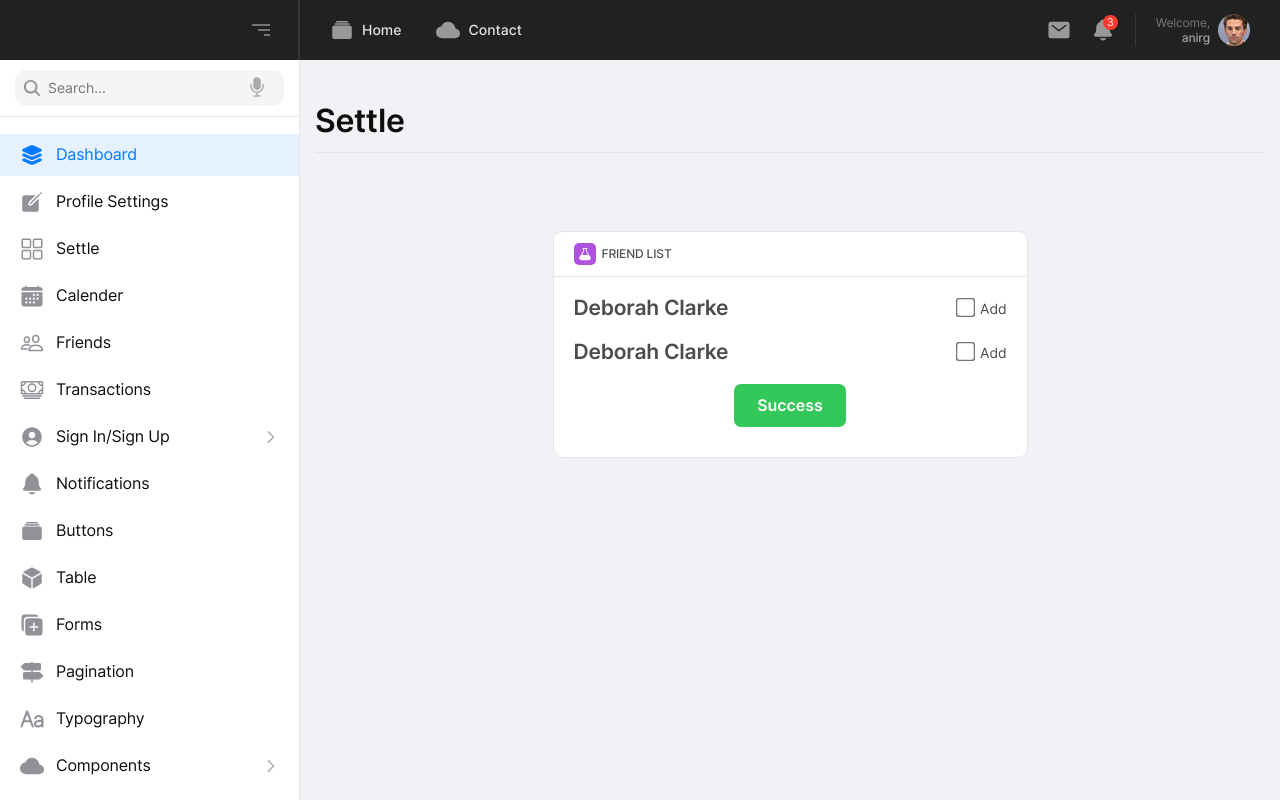
After one commit to AnirG/AAD-Project, a Flask app: page /settle.html in a window 1280 px wide. The commit adds this page. Run offline with Flask 2, Linux system fonts and the light colour scheme; a user stored in the database is signed in; some libraries are stand-ins or nearby versions.

Commit message:
finished the front-end of settle page

```diff
--- a/app/base/templates/includes/sidebar.html
+++ b/app/base/templates/includes/sidebar.html
@@ -39,6 +39,14 @@
               <span class="yoo-sidebar-link-title">
                 <span class="yoo-sidebar-link-icon yoo-style1"><ion-icon name="create"></ion-icon></span>
                 <span class="yoo-sidebar-link-text">Profile Settings</span>
+              </span>
+            </a>
+          </li>
+          <li>
+            <a href="/settle.html">
+              <span class="yoo-sidebar-link-title">
+                <span class="yoo-sidebar-link-icon yoo-style1"><ion-icon name="grid-outline"></ion-icon></span>
+                <span class="yoo-sidebar-link-text">Settle</span>
               </span>
             </a>
           </li>
--- a/app/home/templates/index.html
+++ b/app/home/templates/index.html
@@ -259,7 +259,7 @@
                   <div class="yoo-height-b15 yoo-height-lg-b15"></div>
                   <div class="yoo-table yoo-style1 yoo-type2">
                     <table class="table table-bordered">
-                      <thead>
+                      <thea d>
                         <tr>
                           <th>
                             <div class="yoo-check-mark-all">
--- /dev/null
+++ b/app/home/templates/settle.html
@@ -0,0 +1,82 @@
+{% extends "layouts/base.html" %}
+{% block stylesheets %}
+<link rel="stylesheet" type="text/css" href="/static/assets/css/jqvmap.min.css" />
+<link rel="stylesheet" type="text/css" href="/static/assets/css/friends.css" />
+<link rel="stylesheet" type="text/css" href="/static/assets/css/settle.css" />
+{% endblock stylesheets %}
+<{% block content %}
+<style>
+    .checkbox-2x {
+        transform: scale(1.5);
+        -webkit-transform: scale(1.5);
+        margin: 4px;
+    }
+</style>
+<div class="yoo-height-b30 yoo-height-lg-b30"></div>
+<div class="container">
+  <div class="yoo-uikits-heading">
+    <h2 class="yoo-uikits-title">Settle</h2>
+  </div>
+</div>
+<div class="yoo-height-b30 yoo-height-lg-b30"></div>
+<div class="row">
+    <div class="col-lg-3 "></div>
+    <div class="col-lg-6 my-5">
+        <div class="yoo-card yoo-style1">
+            <div class="yoo-card-heading">
+                <div class="yoo-card-heading-left">
+                    <h2 class="yoo-card-title"><span class="yoo-card-title-icon yoo-purple-bg">
+                            <ion-icon name="flask" role="img" class="md hydrated" aria-label="flask"></ion-icon>
+                        </span>Friend list</h2>
+                </div>
+            </div>
+            <div class="yoo-card-body">
+                <div class="yoo-padd-lr-20">
+                    <div class="yoo-height-b20 yoo-height-lg-b20"></div>
+                    <div class="yoo-medias yoo-style1 yoo-type1">
+                        <div class="yoo-media-meta">
+                            <div class="row d-flex">
+                                <div class="col text-left ">
+                                    <div class="user-list-item">
+                                        Deborah Clarke
+                                    </div>
+                                </div>
+                                <div class="col">
+                                    <div class="d-flex flex-row justify-content-end">
+                                        <div class="form-check">
+                                            <input type="checkbox" class="checkbox-2x" id="exampleCheck1">
+                                            <label class="form-check-label" for="exampleCheck1">Add</label>
+                                        </div>
+                                    </div>
+                                </div>
+                            </div>
+                            <div class="yoo-height-b20 yoo-height-lg-b20"></div>
+                            <div class="row d-flex">
+                                <div class="col text-left ">
+                                    <div class="user-list-item">
+                                        Deborah Clarke
+                                    </div>
+                                </div>
+                                <div class="col">
+                                    <div class="d-flex flex-row justify-content-end">
+                                        <div class="form-check">
+                                            <input type="checkbox" class="checkbox-2x" id="exampleCheck1">
+                                            <label class="form-check-label" for="exampleCheck1">Add</label>
+                                        </div>
+                                    </div>
+                                </div>
+                            </div>
+                            <div class="yoo-height-b20 yoo-height-lg-b20"></div>
+                            <div class="d-flex flex-row justify-content-center">
+                            <button type="button" ripple="ripple" ripple-color="#fff" class="btn btn-success">Success</button>
+                        </div>
+                    </div>
+                </div>
+
+            </div>
+        </div>
+        <div class="yoo-height-b30 yoo-height-lg-b30"></div>
+    </div>
+    <div class="col-lg-3"></div>
+</div>
+{% endblock content %}
```
Also changed, not shown: app/base/static/assets/css/settle.css (added), app/base/static/assets/img/user/tick.svg (added).
